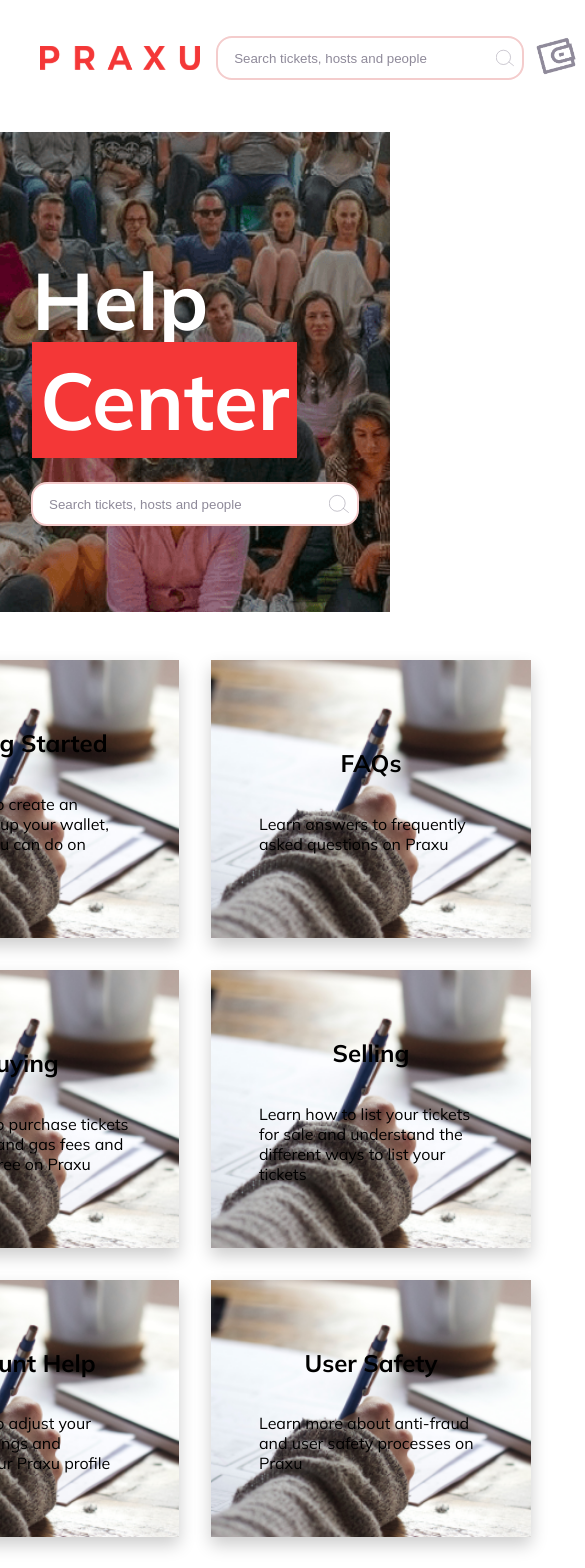
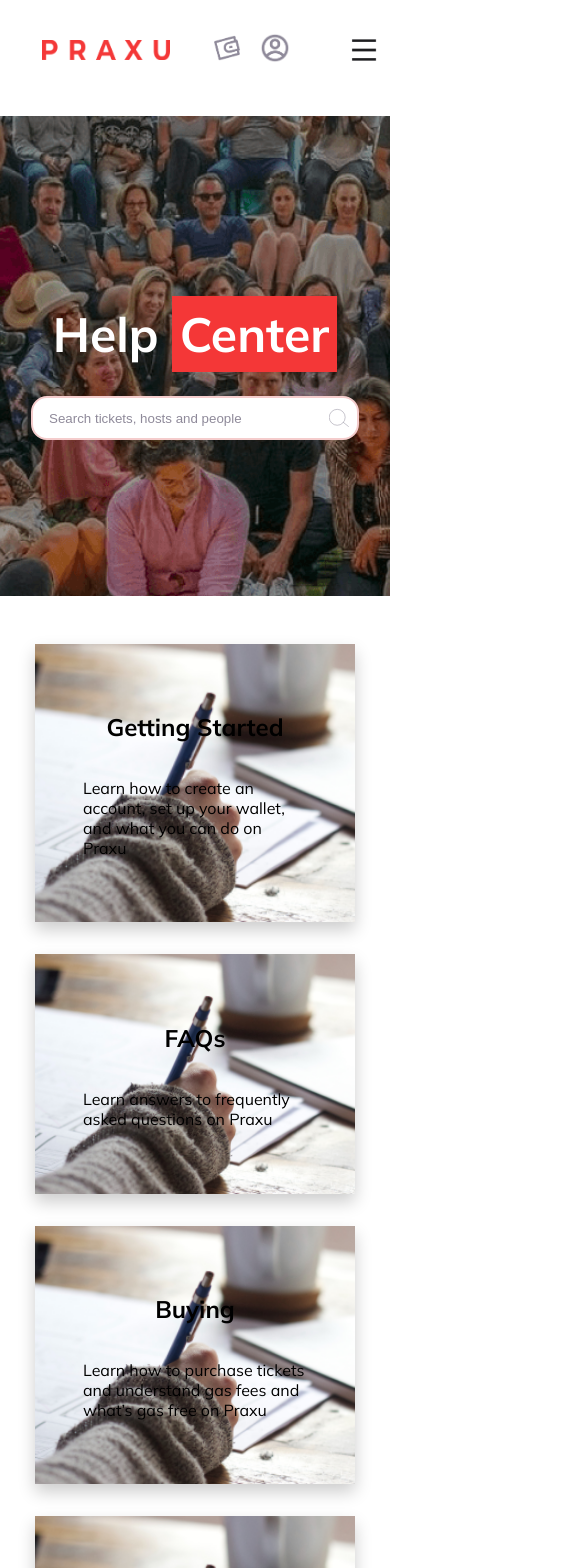
Before and after one commit to Johndev85/help-website-praxu, a Next.js app: page /help-website in a window 390 px wide. Shown: the top 1568 px of the page, 585 px wide, since content can reach past the window. Built offline with nearby package versions, Linux system fonts and the light colour scheme.

Commit message:
finished responsives tablet, mobile views

```diff
--- a/components/Layout/Footer/footer.module.scss
+++ b/components/Layout/Footer/footer.module.scss
@@ -21,8 +21,6 @@
   );
   &__container {
     width: 90%;
-    // display: grid;
-    // grid-template: 1fr / repeat(2, 1fr);
     display: flex;
     justify-content: space-evenly;
     &__left {
@@ -82,3 +80,19 @@
     }
   }
 }
+
+@media screen and (max-width: 414px) {
+  .footer {
+    &__container {
+      flex-direction: column-reverse;
+
+      align-items: center;
+      &__left {
+        width: 100%;
+        &__text {
+          align-items: center;
+        }
+      }
+    }
+  }
+}
--- a/components/Layout/HamburMenu/components/MenuComponent/menuComponent.module.scss
+++ b/components/Layout/HamburMenu/components/MenuComponent/menuComponent.module.scss
@@ -15,7 +15,6 @@
   transition: transform 0.3s ease-in-out;
   transform: translateX(-100%);
   background-color: $color-secondary;
-  border: 1px solid red;
   &__icon {
     width: 100%;
     display: flex;
--- a/components/Layout/HamburMenu/hamburMenu.module.scss
+++ b/components/Layout/HamburMenu/hamburMenu.module.scss
@@ -29,3 +29,12 @@
     }
   }
 }
+
+@media screen and (max-width: 414px) {
+  .hamburMenu {
+    & img {
+      width: 2rem;
+      height: 2rem;
+    }
+  }
+}
--- a/components/Layout/Header/Header.jsx
+++ b/components/Layout/Header/Header.jsx
@@ -15,7 +15,7 @@ const Header = () => {
           src="/assets/images/PRAXU_logo.png"
           alt="logo praxu"
         />
-        <div>
+        <div className={styles.header__container__search}>
           <SearchBar />
         </div>
         <nav className={styles.header__container__menu}>
--- a/components/Layout/Header/header.module.scss
+++ b/components/Layout/Header/header.module.scss
@@ -72,3 +72,26 @@
     display: none;
   }
 }
+
+@media screen and (max-width: 414px) {
+  .header {
+    padding: 2rem 1rem;
+    &__container {
+      justify-content: space-evenly;
+      &_logo {
+        width: 8rem;
+        height: 1.3rem;
+      }
+      &__search {
+        display: none;
+      }
+      &__icons {
+        & a {
+          & img {
+            width: 2rem;
+          }
+        }
+      }
+    }
+  }
+}
--- a/pages/help-website/help-website.module.scss
+++ b/pages/help-website/help-website.module.scss
@@ -86,3 +86,28 @@
     }
   }
 }
+
+@media screen and (max-width: 414px) {
+  .container {
+    &__hero {
+      & h1 {
+        font-size: 3rem;
+      }
+    }
+    &__mid {
+      &__cards {
+        grid-template: auto / 1fr;
+      }
+      &__cardsBottom {
+        flex-direction: column;
+        justify-content: center;
+        align-items: center;
+      }
+    }
+    &__articles {
+      &__cards {
+        grid-template: auto / 1fr;
+      }
+    }
+  }
+}
```
